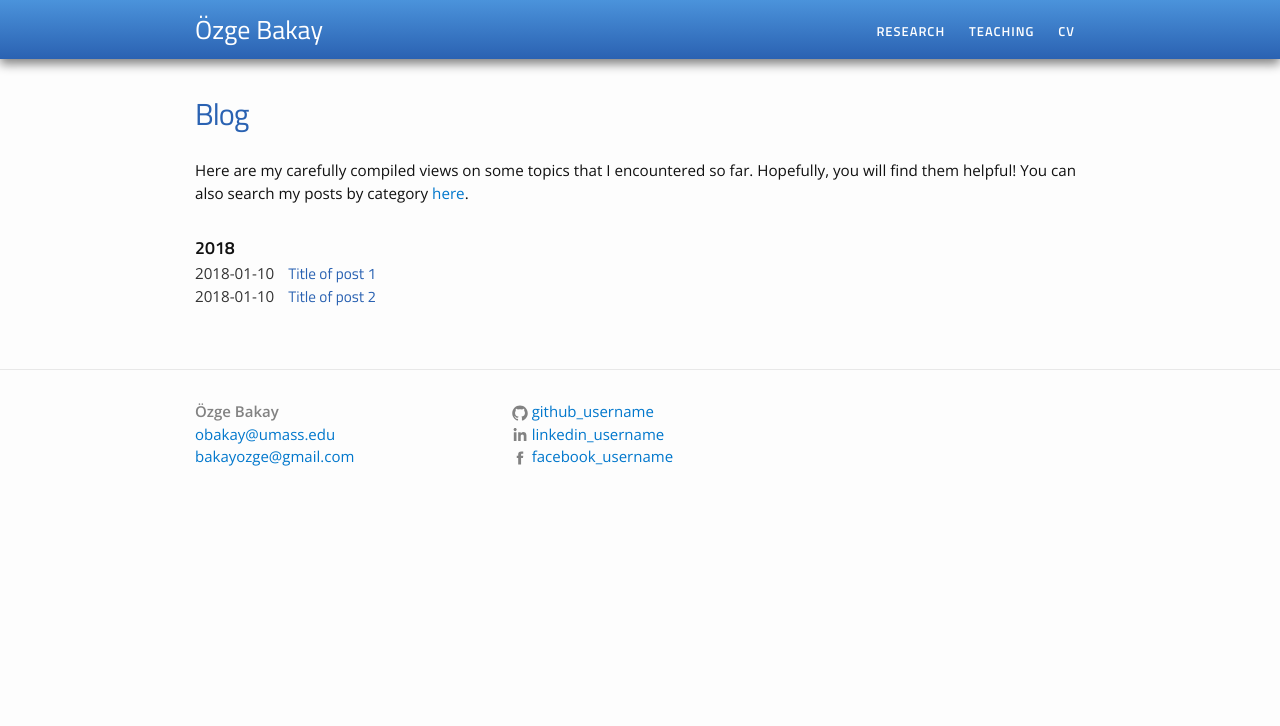
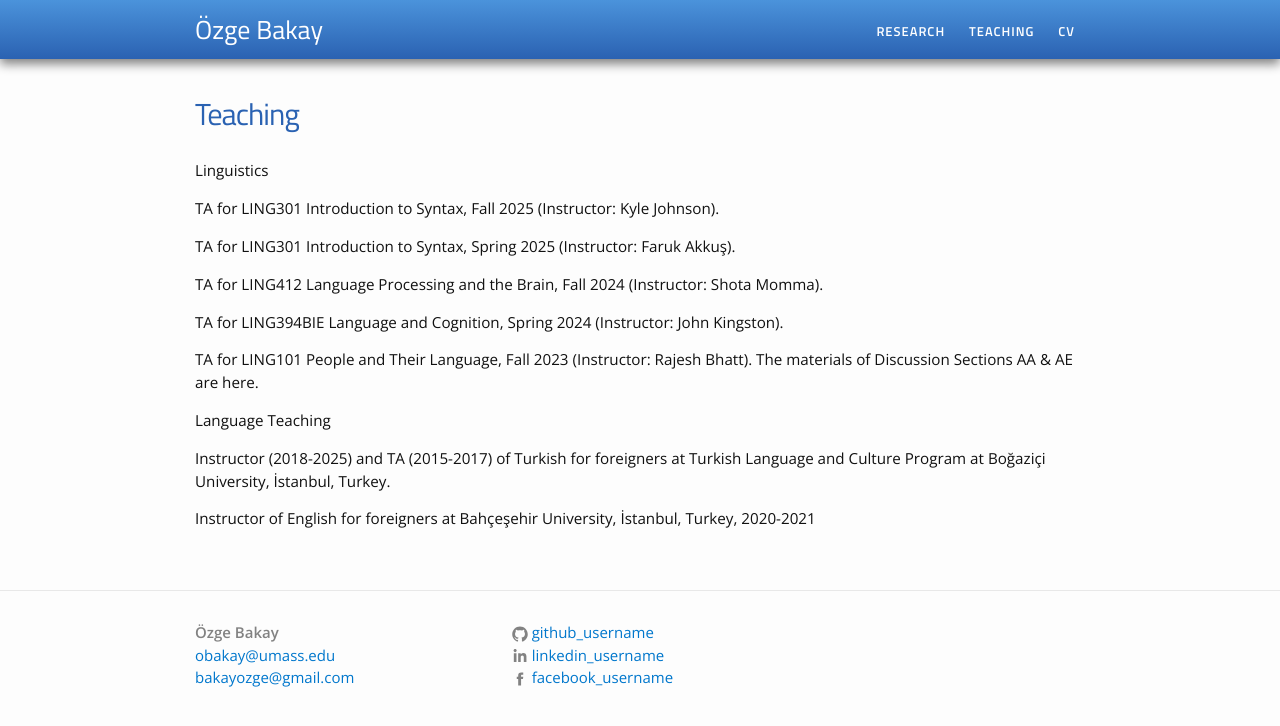
Before and after one commit to ozgebakay/ozgebakay.github.io, a Jekyll site: the page built from blog.md, in a window 1280 px wide. Shown: the top 726 px of the page. Built offline with Jekyll 4.4.1, drawn with Linux system fonts in a browser that asks for light colours.

Commit message:
Update blog.md

```diff
--- a/blog.md
+++ b/blog.md
@@ -1,21 +1,23 @@
 ---
 layout: page
-title: Blog
-permalink: /blog/
+title: Teaching
+permalink: /teaching/
 ---
 
-Here are my carefully compiled views on some topics that I encountered so far. Hopefully, you will find them helpful! You can also search my posts by category <a href="{{ site.baseurl }}/categories/">here</a>.
+Linguistics
 
-<ul class="listing">
-{% for post in site.posts %}
-  {% capture y %}{{post.date | date:"%Y"}}{% endcapture %}
-  {% if year != y %}
-    {% assign year = y %}
-    <li class="listing-seperator">{{ y }}</li>
-  {% endif %}
-  <li class="listing-item">
-    <time datetime="{{ post.date | date:"%Y-%m-%d" }}">{{ post.date | date:"%Y-%m-%d" }}</time>
-    <a href="{{ site.baseurl }}{{ post.url }}" title="{{ post.title }}">{{ post.title }}</a>
-  </li>
-{% endfor %}
-</ul>
+TA for LING301 Introduction to Syntax, Fall 2025 (Instructor: Kyle Johnson).
+
+TA for LING301 Introduction to Syntax, Spring 2025 (Instructor: Faruk Akkuş).
+
+TA for LING412 Language Processing and the Brain, Fall 2024 (Instructor: Shota Momma).
+
+TA for LING394BIE Language and Cognition, Spring 2024 (Instructor: John Kingston).
+
+TA for LING101 People and Their Language, Fall 2023 (Instructor: Rajesh Bhatt). The materials of Discussion Sections AA & AE are here.
+
+Language Teaching
+
+Instructor (2018-2025) and TA (2015-2017) of Turkish for foreigners at Turkish Language and Culture Program at Boğaziçi University, İstanbul, Turkey.
+
+Instructor of English for foreigners at Bahçeşehir University, İstanbul, Turkey, 2020-2021
```
